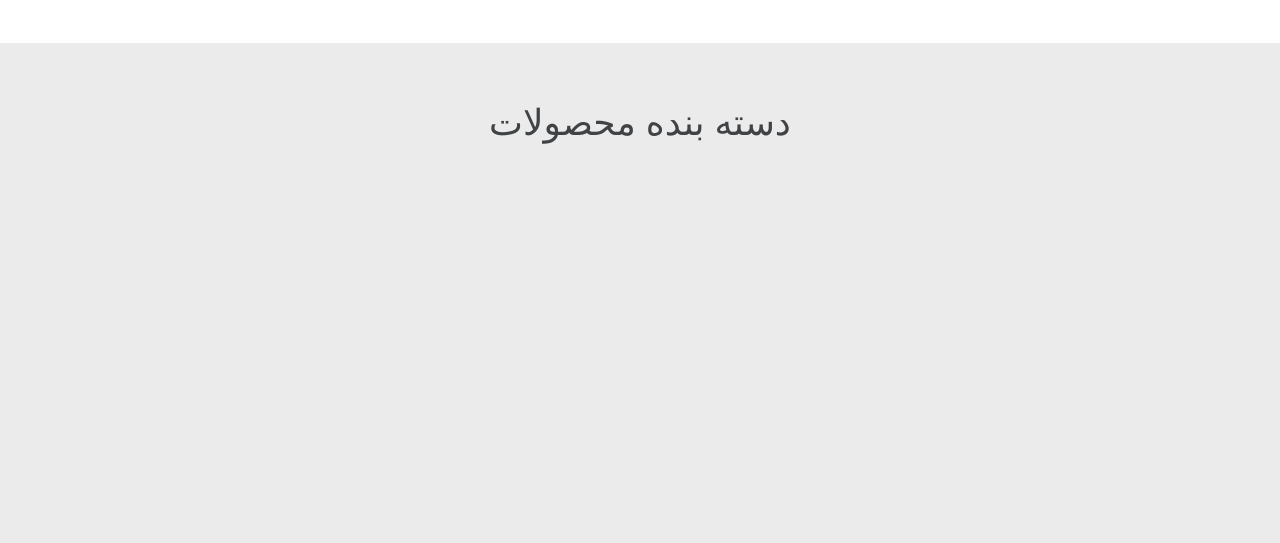
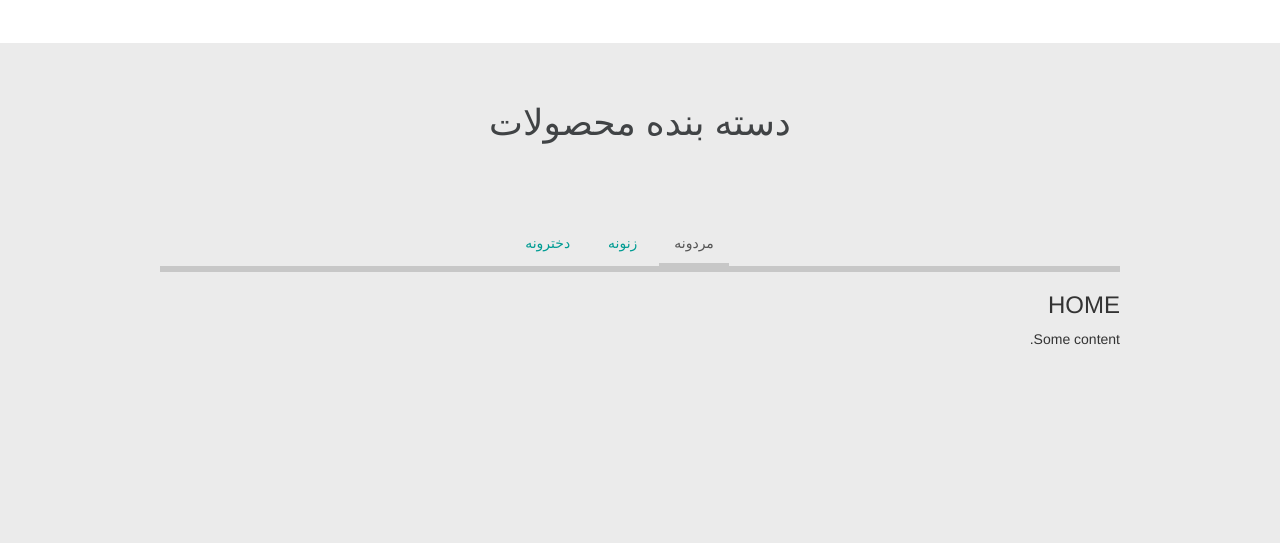
Before and after one commit to mohammad1414/ros, a PHP site: page / in a window 1280 px wide. Shown: the part 1516-2059 px from the top of the page. Run offline with PHP 8.4, Linux system fonts and the light colour scheme; style sheets or scripts are compiled from the project's sources; some libraries are stand-ins or nearby versions.

Commit message:
add tab to categories first page

```diff
--- a/blocks/categories_home_section.php
+++ b/blocks/categories_home_section.php
@@ -4,5 +4,27 @@
 		<h1>دسته بنده محصولات</h1>
 	</div>
 
+	<div class="categories__section--tab wrapper">
+		<ul class="nav nav-tabs">
+		  <li class="active"><a data-toggle="tab" href="#girl">مردونه</a></li>
+		  <li><a data-toggle="tab" href="#woman">زنونه</a></li>
+		  <li><a data-toggle="tab" href="#man">دخترونه</a></li>
+		</ul>
+
+		<div class="tab-content">
+		  <div id="girl" class="tab-pane fade in active">
+		    <h3>HOME</h3>
+		    <p>Some content.</p>
+		  </div>
+		  <div id="woman" class="tab-pane fade">
+		    <h3>Menu 1</h3>
+		    <p>Some content in menu 1.</p>
+		  </div>
+		  <div id="man" class="tab-pane fade">
+		    <h3>Menu 1</h3>
+		    <p>Some content in menu 1.</p>
+		  </div>
+		</div>
+	</div>
 
 </div>
--- a/blocks/head.php
+++ b/blocks/head.php
@@ -1,7 +1,10 @@
 <link rel="stylesheet" href="vendor/bootstrap/dist/css/bootstrap.css">
 <link rel="stylesheet" href="vendor/bootstrap/dist/css/bootstrap-theme.css">
 <link rel="stylesheet" href="public/assets/fonticon/css/fontello.css">
-<link rel="stylesheet" href="public/assets/css/src/app.css">
 
 
 <script src="/vendor/jquery/dist/jquery.js"></script>
+<script src="/vendor/bootstrap/dist/js/bootstrap.min.js"></script>
+
+
+<link rel="stylesheet" href="public/assets/css/src/app.css">
--- a/resource/assets/sass/home/_categories.scss
+++ b/resource/assets/sass/home/_categories.scss
@@ -8,5 +8,31 @@
 			text-align:center;
 			color:$headFont_color;
 		}
+		margin-bottom: 80px;
+		display: block;
+	}
+
+
+
+	.categories__section--tab{
+		ul.nav-tabs{
+			text-align: center;
+			border-bottom: 6px solid #c7c7c7;
+			li{
+				float:none;
+				display: inline-block;
+			}
+		}
+
+
+
+		.nav-tabs > li.active > a, .nav-tabs > li.active > a:hover, .nav-tabs > li.active > a:focus {
+		    color: #555;
+		    cursor: default;
+		    background-color: transparent;
+			border:0px solid;
+		    border-bottom: 4px solid #ddd;
+		    border-bottom-color: #c7c7c7;
+		}
 	}
 }
```
